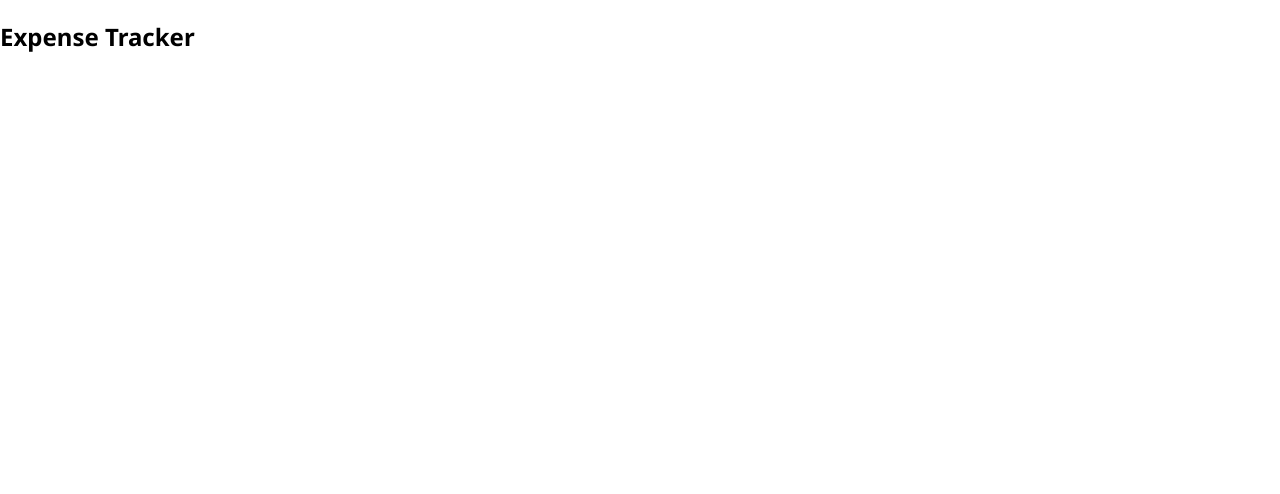
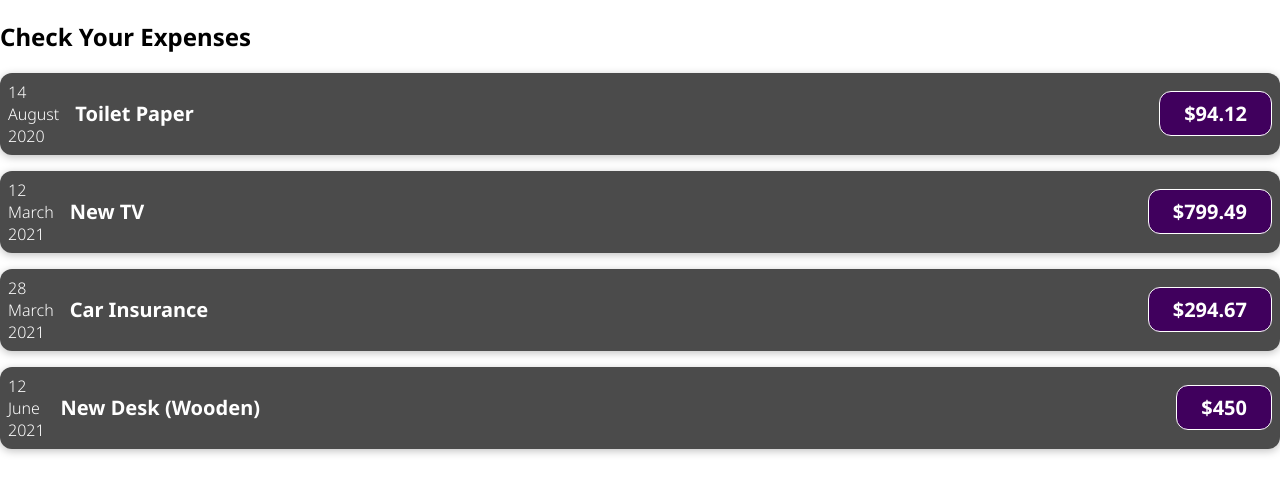
Before and after one commit to SudiptaChakraborty51/Check-Expenses, a React (Create React App) app: page / in a window 1280 px wide. Shown: the top 494 px of the page. Built offline with nearby package versions, Linux system fonts and the light colour scheme.

Commit message:
Adding normal js logic to components

```diff
--- a/src/App.js
+++ b/src/App.js
@@ -1,6 +1,52 @@
+import ExpenseItem from "./components/ExpenseItem";
+import './components/ExpenseItem.css';
 function App() {
+  const expenses = [
+    {
+      id: 'e1',
+      title: 'Toilet Paper',
+      amount: 94.12,
+      date: new Date(2020, 7, 14),
+    },
+    { id: 'e2', title: 'New TV', amount: 799.49, date: new Date(2021, 2, 12) },
+    {
+      id: 'e3',
+      title: 'Car Insurance',
+      amount: 294.67,
+      date: new Date(2021, 2, 28),
+    },
+    {
+      id: 'e4',
+      title: 'New Desk (Wooden)',
+      amount: 450,
+      date: new Date(2021, 5, 12),
+    },
+  ];
+
   return (
-    <h2>Expense Tracker</h2>
+    <div>
+      <h2 className="heading">Check Your Expenses</h2>
+      <ExpenseItem
+      title = {expenses[0].title}
+      amount = {expenses[0].amount}
+      date = {expenses[0].date}>
+      </ExpenseItem>
+      <ExpenseItem
+      title = {expenses[1].title}
+      amount = {expenses[1].amount}
+      date = {expenses[1].date}>
+      </ExpenseItem>
+      <ExpenseItem
+      title = {expenses[2].title}
+      amount = {expenses[2].amount}
+      date = {expenses[2].date}>
+      </ExpenseItem>
+      <ExpenseItem
+      title = {expenses[3].title}
+      amount = {expenses[3].amount}
+      date = {expenses[3].date}>
+      </ExpenseItem>
+    </div>
   );
 }
 
```
